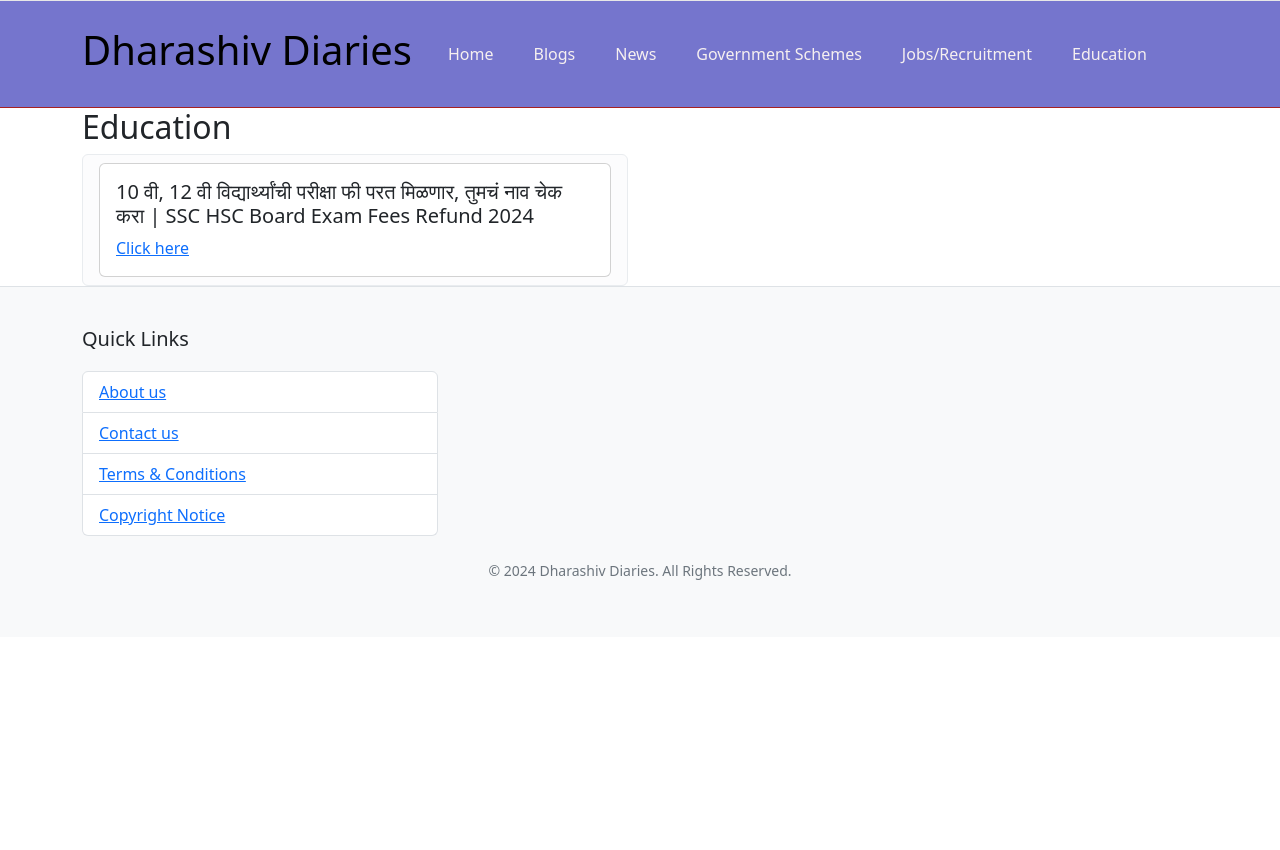
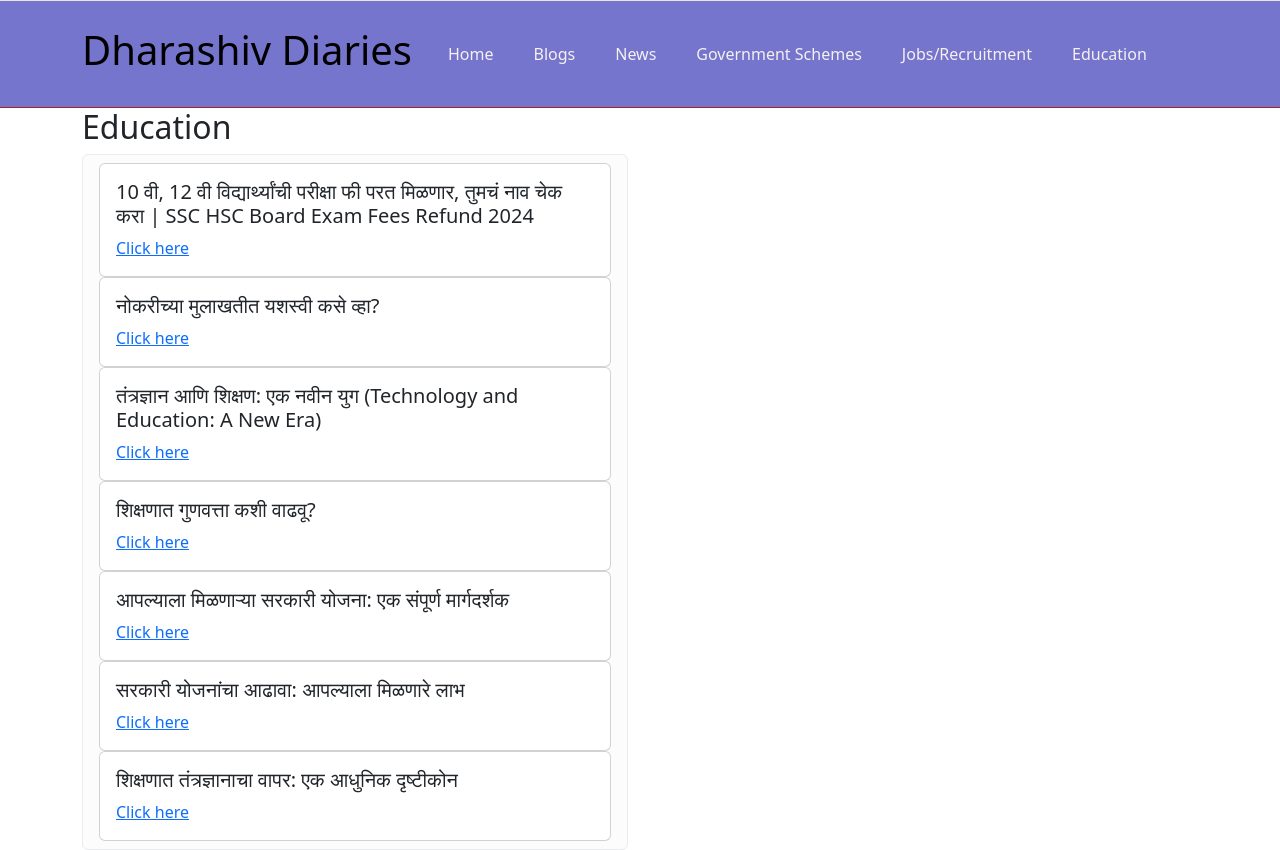
Before and after one commit to vishaljadhav82/blog, a Next.js app: page / in a window 1280 px wide. Shown: the top 850 px of the page. Before the commit the page ends 800 px from the top, so only its background shows below. Built offline with nearby package versions, Linux system fonts and the light colour scheme.

Commit message:
Update page.js

```diff
--- a/src/app/page.js
+++ b/src/app/page.js
@@ -26,6 +26,43 @@ const Blogs = () => {
                 <a href="https://blog-lovat-zeta.vercel.app/blogs/ssc-hsc-exam-fees-refund">Click here</a>                </CardText>
               </CardBody>
             </Card>
+               <Card>
+              <CardBody>
+                <CardTitle>नोकरीच्या मुलाखतीत यशस्वी कसे व्हा?</CardTitle>
+                <CardText>
+                <a href="https://blog-lovat-zeta.vercel.app/blogs/How-to-Succeed-in-Job-Interviews-in-Marathi">Click here</a>                </CardText>
+              </CardBody>
+            </Card> <Card>
+              <CardBody>
+                <CardTitle>तंत्रज्ञान आणि शिक्षण: एक नवीन युग (Technology and Education: A New Era)</CardTitle>
+                <CardText>
+                <a href="https://blog-lovat-zeta.vercel.app/blogs/Technology-and-Education-A-New-Era">Click here</a>                </CardText>
+              </CardBody>
+            </Card> <Card>
+              <CardBody>
+                <CardTitle>शिक्षणात गुणवत्ता कशी वाढवू?</CardTitle>
+                <CardText>
+                <a href="https://blog-lovat-zeta.vercel.app/blogs/How-to-Improve-Quality-in-Education">Click here</a>                </CardText>
+              </CardBody>
+            </Card> <Card>
+              <CardBody>
+                <CardTitle>आपल्याला मिळणार्‍या सरकारी योजना: एक संपूर्ण मार्गदर्शक</CardTitle>
+                <CardText>
+                <a href="https://blog-lovat-zeta.vercel.app/blogs/Government-Schemes-Available-to-You">Click here</a>                </CardText>
+              </CardBody>
+            </Card> <Card>
+              <CardBody>
+                <CardTitle>सरकारी योजनांचा आढावा: आपल्याला मिळणारे लाभ</CardTitle>
+                <CardText>
+                <a href="https://blog-lovat-zeta.vercel.app/blogs/overview-government-schemes">Click here</a>                </CardText>
+              </CardBody>
+            </Card> <Card>
+              <CardBody>
+                <CardTitle>शिक्षणात तंत्रज्ञानाचा वापर: एक आधुनिक दृष्टीकोन</CardTitle>
+                <CardText>
+                <a href="https://blog-lovat-zeta.vercel.app/blogs/Use-of-Technology-in-EducationA-Modern-Perspective">Click here</a>                </CardText>
+              </CardBody>
+            </Card>
           </ListGroup.Item>
           {/* Repeat ListGroup.Item for other blog posts */}
         </ListGroup>
```
